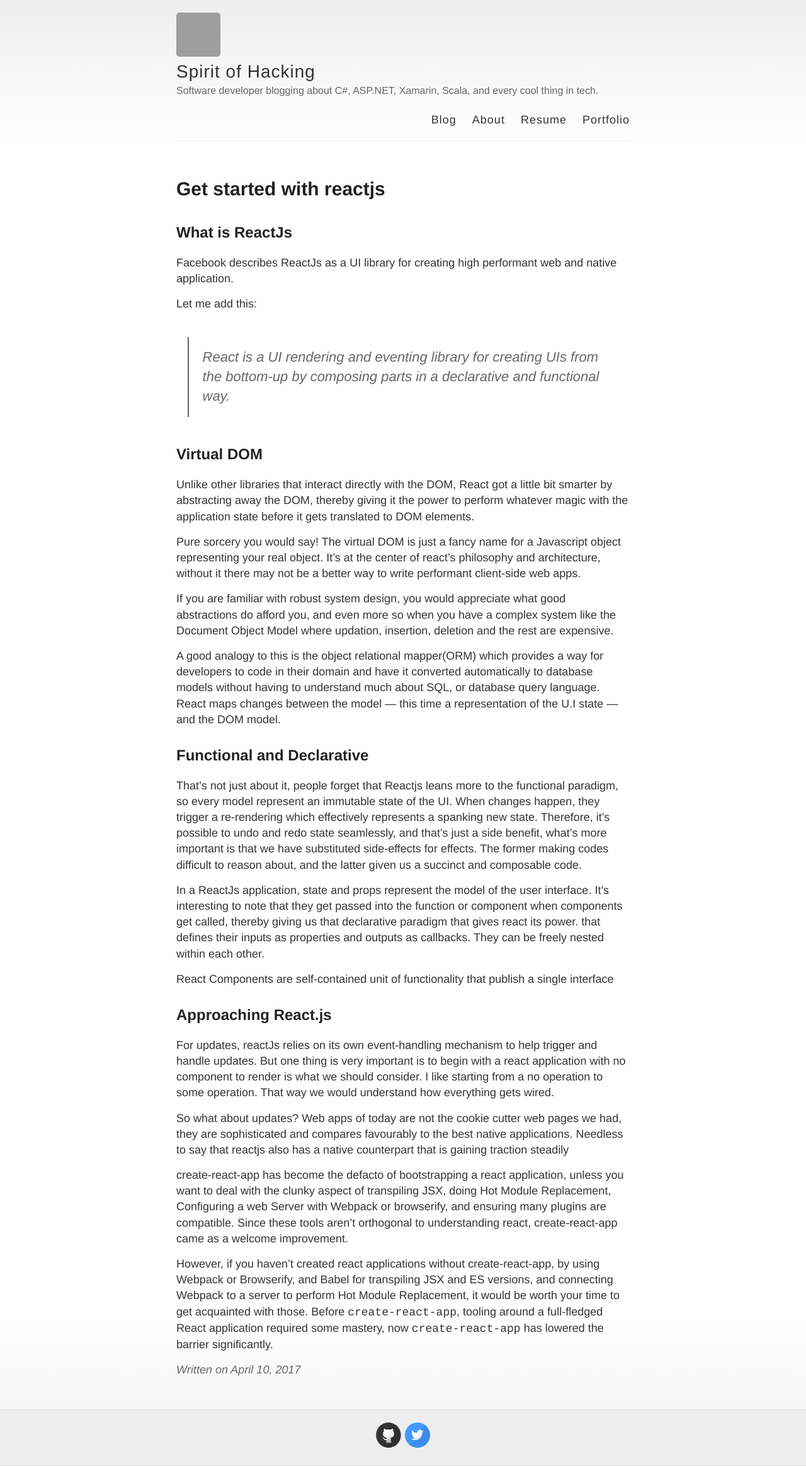
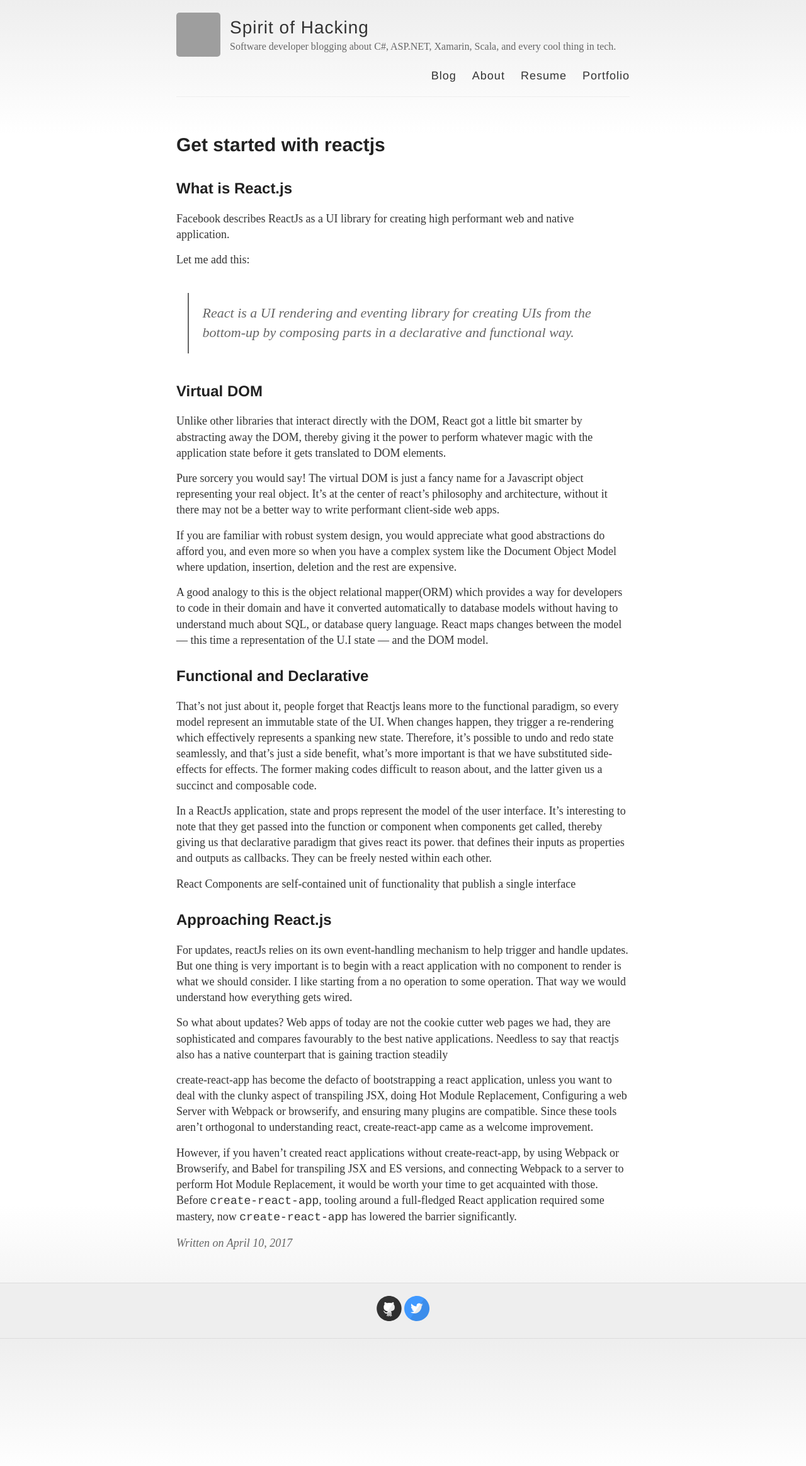
Before and after one commit to yeleywale/yeleywale.github.io, a Jekyll site: the page built from _posts/2017-4-10-Get Started with ReactJs.md, in a window 1280 px wide. Shown: the whole page at 63% size. Built offline with Jekyll 4.4.1, drawn with Linux system fonts in a browser that asks for light colours; some web fonts are replaced; our own code applies the rules of GitHub Pages for plain Markdown files; comment, search, counter and statistics services are not loaded; grey boxes are pictures that could not be loaded.

Commit message:
Change font

```diff
--- a/_posts/2017-4-10-Get Started with ReactJs.md
+++ b/_posts/2017-4-10-Get Started with ReactJs.md
@@ -1,10 +1,11 @@
-## What is ReactJs
+## What is React.js
 
 Facebook describes ReactJs as a UI library for creating high performant web and native application.
 
 Let me add this:
 
 > React is a UI rendering and eventing library for creating UIs from the bottom-up by composing parts in a declarative and functional way.
+
 
 
 ## Virtual DOM
--- a/_sass/_variables.scss
+++ b/_sass/_variables.scss
@@ -2,6 +2,10 @@
 //
 // VARIABLES
 //
+@font-face {
+  font-family: 'Hoefler';
+  src: url('./HoeflerTextRegular.ttf') format('truetype');
+}
 
 // Colors
 $blue: #4183C4;
@@ -16,6 +20,7 @@
 $mainbg:  linear-gradient(to bottom, #EEE 0%, #FFF 10%, #FFF 90%, #EEE 100%);
 
 // Font stacks
+$hoefler: Hoefler;
 $helvetica: Helvetica, Arial, sans-serif;
 $helveticaNeue: "Helvetica Neue", Helvetica, Arial, sans-serif;
 $georgia: Georgia, serif;
--- a/style.scss
+++ b/style.scss
@@ -19,7 +19,7 @@
 
 body {
 	background: $mainbg;
-  font: 18px/1.4 $helvetica;
+  font: 18px/1.4 $hoefler;
   color: $darkGray;
 }
 
```
Also changed, not shown: _sass/HoeflerTextRegular.ttf (added).
